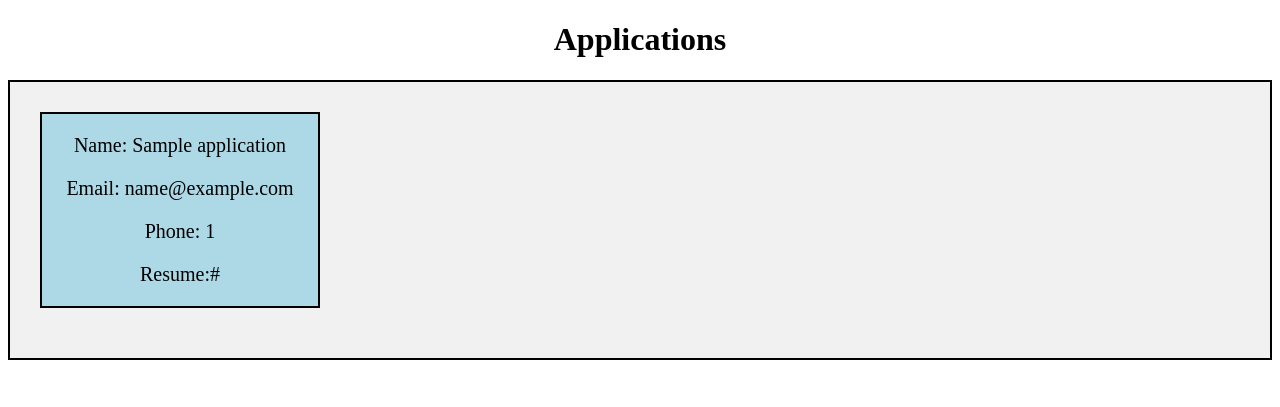
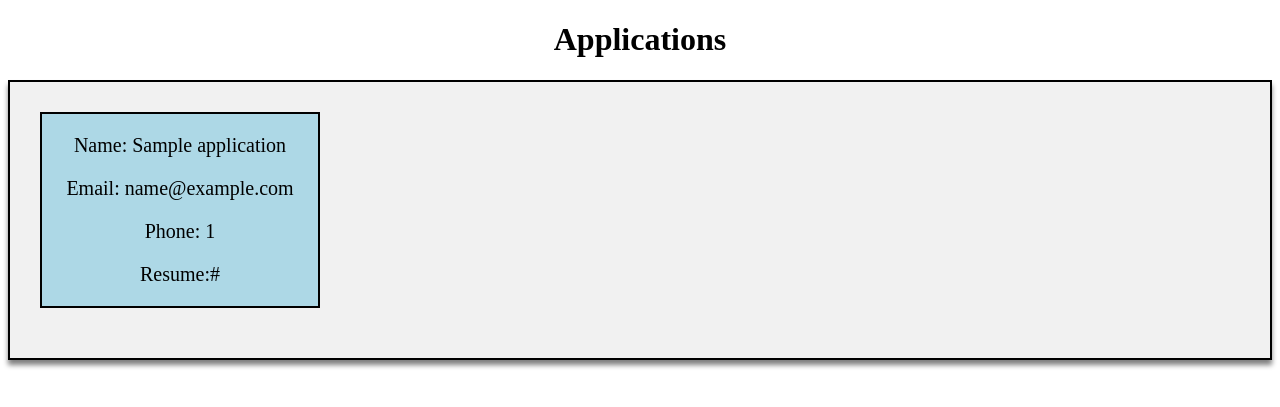
Before and after one commit to yashrathod8209/Job-Application-Portal, a PHP site: page /application.php?Id=1 in a window 1280 px wide. Shown: the top 407 px of the page. Run offline with PHP 8.4, Linux system fonts and the light colour scheme; tables that the repository leaves empty hold one stand-in row (values such as "Sample post").

Commit message:
initial Commit

```diff
--- a/admin/style/application.css
+++ b/admin/style/application.css
@@ -5,6 +5,7 @@
     justify-content: space-between;
     padding: 30px;
     background-color: #F1F1F1;
+    box-shadow: 0 5px 5px gray;
   }
 
   .Application {
```
